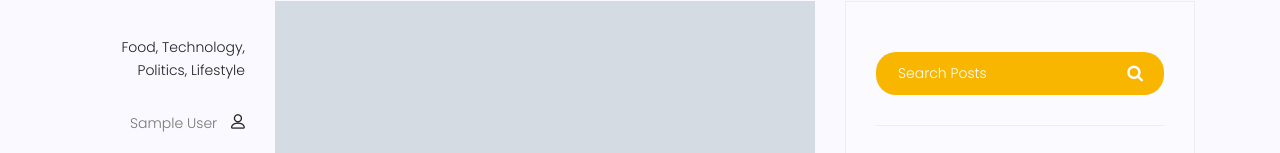
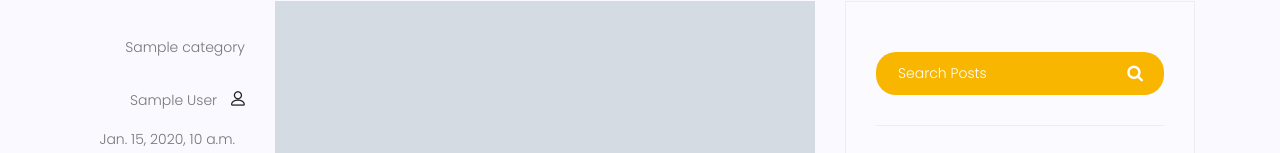
Before and after one commit to artinaria/my_site, a Django app: page /blog/ in a window 1280 px wide. Shown: the part 1129-1282 px from the top of the page. Run offline with Django 3.2, Linux system fonts and the light colour scheme; tables that the repository leaves empty hold one stand-in row (values such as "Sample post"); grey boxes marked "Sample" are stand-in pictures; some libraries are stand-ins or nearby versions.

Commit message:
create category

```diff
--- a/blog/admin.py
+++ b/blog/admin.py
@@ -1,6 +1,6 @@
 from django.contrib import admin
 
-from blog.models import Post
+from blog.models import Post,Category
 
 class PostAdmin(admin.ModelAdmin):
     date_hierarchy='created_date'
@@ -10,3 +10,4 @@
     search_fields=['title','content']
 
 admin.site.register(Post,PostAdmin)
+admin.site.register(Category)
--- a/blog/models.py
+++ b/blog/models.py
@@ -2,10 +2,18 @@
 from django.contrib.auth.models import User
 
 # Create your models here.
+
+class Category(models.Model):
+    name=models.CharField(max_length=300)
+    def __str__(self):
+        return self.name
+
+
 class Post(models.Model):
     author=models.ForeignKey(User ,on_delete=models.SET_NULL,null=True)
     title=models.CharField(max_length=255)
     image=models.ImageField(upload_to='blog/',default='blog/default.jpg')
+    category=models.ManyToManyField(Category)
     content=models.TextField()
     content_view=models.IntegerField(default=0)
     status=models.BooleanField()
--- a/templates/blog/blog-home.html
+++ b/templates/blog/blog-home.html
@@ -93,10 +93,7 @@
 				<div class="single-post row">
 					<div class="col-lg-3  col-md-3 meta-details">
 						<ul class="tags">
-							<li><a href="#">Food,</a></li>
-							<li><a href="#">Technology,</a></li>
-							<li><a href="#">Politics,</a></li>
-							<li><a href="#">Lifestyle</a></li>
+							{{post.category.all|join:","}}
 						</ul>
 						<div class="user-details row">
 							<p class="user-name col-lg-12 col-md-12 col-6"><a href="#">{{post.author.get_full_name}}</a> <span
```
Also changed, not shown: blog/migrations/0008_alter_post_options.py (added), blog/migrations/0009_auto_20230117_1240.py (added).
